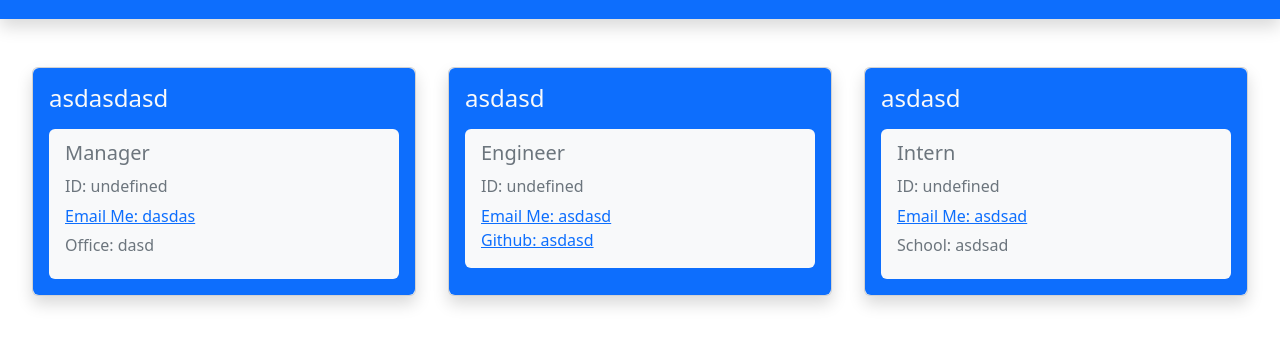
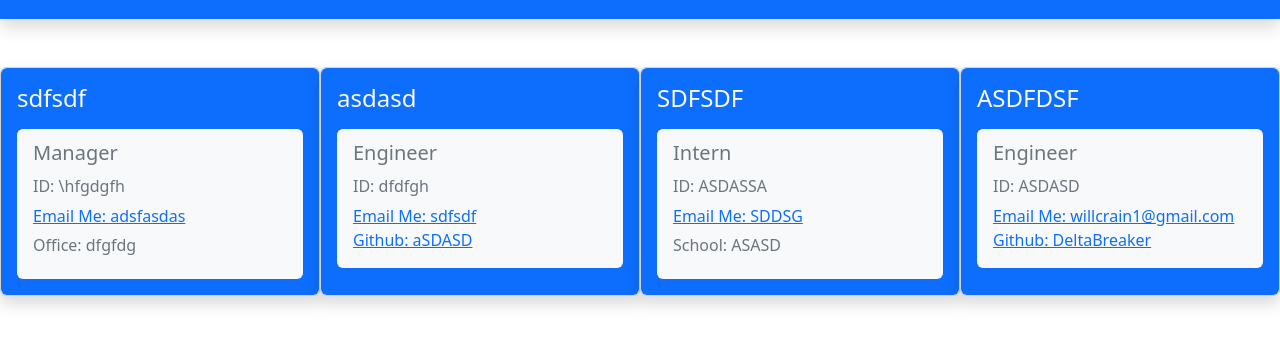
Before and after one commit to DeltaBreaker/Team-Profile-HTML-Generator, a website: page team.html in a window 1280 px wide. Shown: the part 69-414 px from the top of the page. Drawn offline with nearby package versions, Linux system fonts and the light colour scheme.

Commit message:
Added finishing touches to code

```diff
--- a/index.js
+++ b/index.js
@@ -62,7 +62,6 @@ function generateWebpage(members) {
 
     // Creating cards based on bootstrap docs
     for(const m of members) {
-        console.log(m);
         literal +=
             `<div class="card shadow" style="width: 24rem;">
                 <div class="card-body bg-primary rounded">
--- a/team.html
+++ b/team.html
@@ -14,12 +14,12 @@
         <team class="d-flex justify-content-evenly">
     <div class="card shadow" style="width: 24rem;">
                 <div class="card-body bg-primary rounded">
-                    <h4 class="card-title text-light mb-3">asdasdasd</h5>
+                    <h4 class="card-title text-light mb-3">sdfsdf</h5>
                     <div class="card-body bg-light rounded">
                     <h5 class="card-subtitle mb-2 text-muted mb-3">Manager</h6>
-                    <h6 class="card-subtitle mb-2 text-muted">ID: undefined</h6>
-                    <a href="mailto:dasdas" class="d-block">Email Me: dasdas</a>
-                       <h6 class="card-subtitle mb-2 text-muted mt-2">Office: dasd</h6>
+                    <h6 class="card-subtitle mb-2 text-muted">ID: \hfgdgfh</h6>
+                    <a href="mailto:adsfasdas" class="d-block">Email Me: adsfasdas</a>
+                       <h6 class="card-subtitle mb-2 text-muted mt-2">Office: dfgfdg</h6>
                    </div>
             </div>
          </div>
@@ -28,20 +28,31 @@
                     <h4 class="card-title text-light mb-3">asdasd</h5>
                     <div class="card-body bg-light rounded">
                     <h5 class="card-subtitle mb-2 text-muted mb-3">Engineer</h6>
-                    <h6 class="card-subtitle mb-2 text-muted">ID: undefined</h6>
-                    <a href="mailto:asdasd" class="d-block">Email Me: asdasd</a>
-                       <a href="https://github.com/asdasd" class="">Github: asdasd</a>
+                    <h6 class="card-subtitle mb-2 text-muted">ID: dfdfgh</h6>
+                    <a href="mailto:sdfsdf" class="d-block">Email Me: sdfsdf</a>
+                       <a href="https://github.com/aSDASD" class="">Github: aSDASD</a>
                    </div>
             </div>
          </div>
         <div class="card shadow" style="width: 24rem;">
                 <div class="card-body bg-primary rounded">
-                    <h4 class="card-title text-light mb-3">asdasd</h5>
+                    <h4 class="card-title text-light mb-3">SDFSDF</h5>
                     <div class="card-body bg-light rounded">
                     <h5 class="card-subtitle mb-2 text-muted mb-3">Intern</h6>
-                    <h6 class="card-subtitle mb-2 text-muted">ID: undefined</h6>
-                    <a href="mailto:asdsad" class="d-block">Email Me: asdsad</a>
-                       <h6 class="card-subtitle mb-2 text-muted mt-2">School: asdsad</h6>
+                    <h6 class="card-subtitle mb-2 text-muted">ID: ASDASSA</h6>
+                    <a href="mailto:SDDSG" class="d-block">Email Me: SDDSG</a>
+                       <h6 class="card-subtitle mb-2 text-muted mt-2">School: ASASD</h6>
+                   </div>
+            </div>
+         </div>
+        <div class="card shadow" style="width: 24rem;">
+                <div class="card-body bg-primary rounded">
+                    <h4 class="card-title text-light mb-3">ASDFDSF</h5>
+                    <div class="card-body bg-light rounded">
+                    <h5 class="card-subtitle mb-2 text-muted mb-3">Engineer</h6>
+                    <h6 class="card-subtitle mb-2 text-muted">ID: ASDASD</h6>
+                    <a href="mailto:willcrain1@gmail.com" class="d-block">Email Me: willcrain1@gmail.com</a>
+                       <a href="https://github.com/DeltaBreaker" class="">Github: DeltaBreaker</a>
                    </div>
             </div>
          </div>
```
